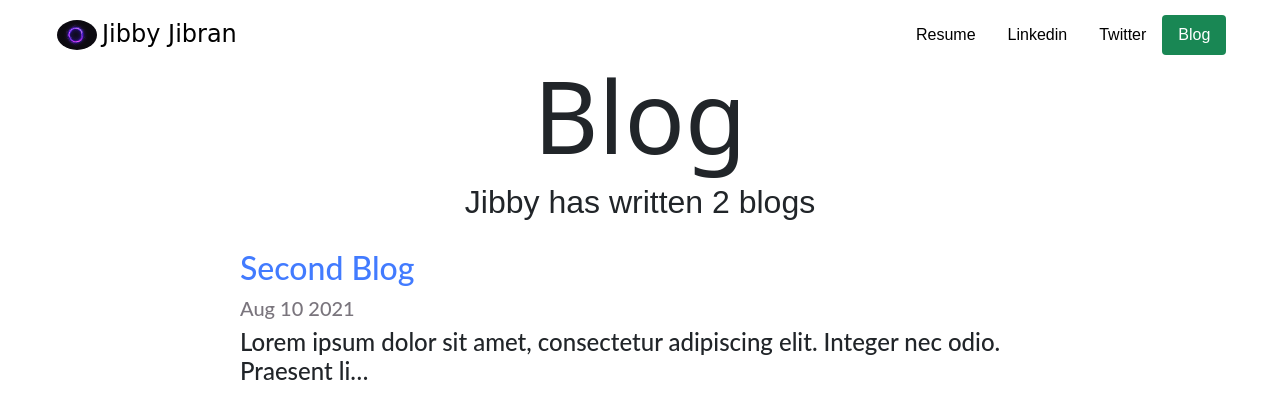
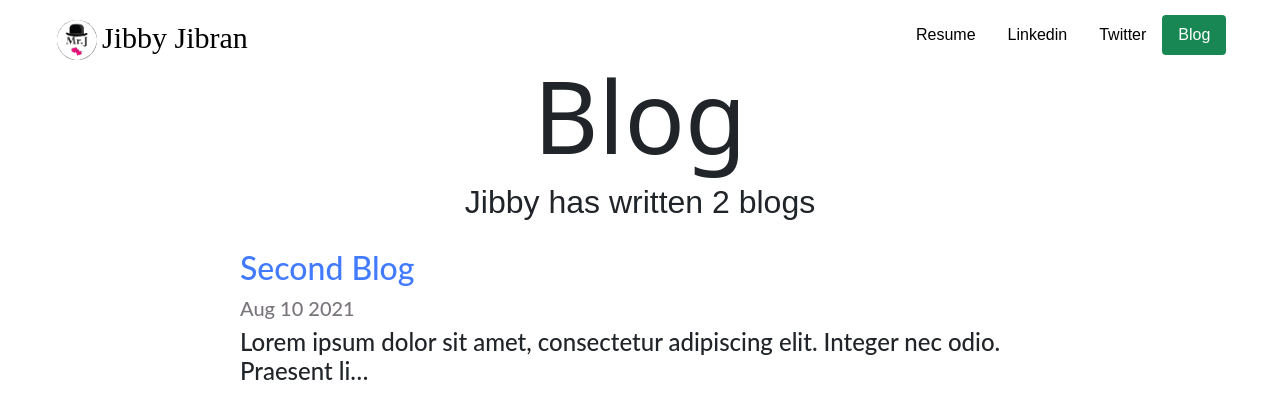
Before and after one commit to Abrar-Showkat/djang03-personal-portfolio, a Django app: page /blog/ in a window 1280 px wide. Shown: the top 420 px of the page. Run offline with Django 3.2, Linux system fonts and the light colour scheme; data comes from the database, SQL or seed files in the repository.

Commit message:
Changed the name

```diff
--- a/portfolio/static/portfolio/custom.css
+++ b/portfolio/static/portfolio/custom.css
@@ -11,20 +11,32 @@
     font-family: 'Kanit', sans-serif;
 }
 .nav .nav-item:hover .nav-link{
-    color: red !important;
+    color: black !important;
 }
 .container{
     height: 70px;
     margin-left:-10px;
 }
+.container a{
+    text-decoration: none;
+    font-family:'Times New Roman', Times, serif;
+    color: black;
+}
 .name{
     margin-left: 100px;
-    margin-top: -30px;
+    margin-top: -40px;
+    font-size: 30px;
+    text-decoration: none;
+
+}
+.name:hover{
+    color: darkslategray;
 }
 #name_ref{
     text-decoration: none;
-    color: black;
-    font-family: 'Caveat', cursive;
+    color: red;
+    font-family:'Kaushan Script',cursive;
+
 }
 .image{
     width:40px;
--- a/portfolio/templates/portfolio/base.html
+++ b/portfolio/templates/portfolio/base.html
@@ -15,8 +15,12 @@
   </head>
   <body>
       <div class="container">
-      <a href="{% url 'homepage'%}"><img src="{% static 'portfolio/shining-circle-purple-lighting-isolated-dark-background_1441-2396.jpg' %}" class="image"></a>
-     <a href="{% url 'homepage'%}" id="name_ref"><h4 class="name">Jibby Jibran</h4></a>
+      <a href="{% url 'homepage'%}">
+        <img src="{% static 'portfolio/download.png' %}" class="image">
+        <h4 class="name">Jibby Jibran</h4>
+
+      </a>
+
       </div>
 
     <ul class="nav">
```
Also changed, not shown: portfolio/static/portfolio/download.png (added).
